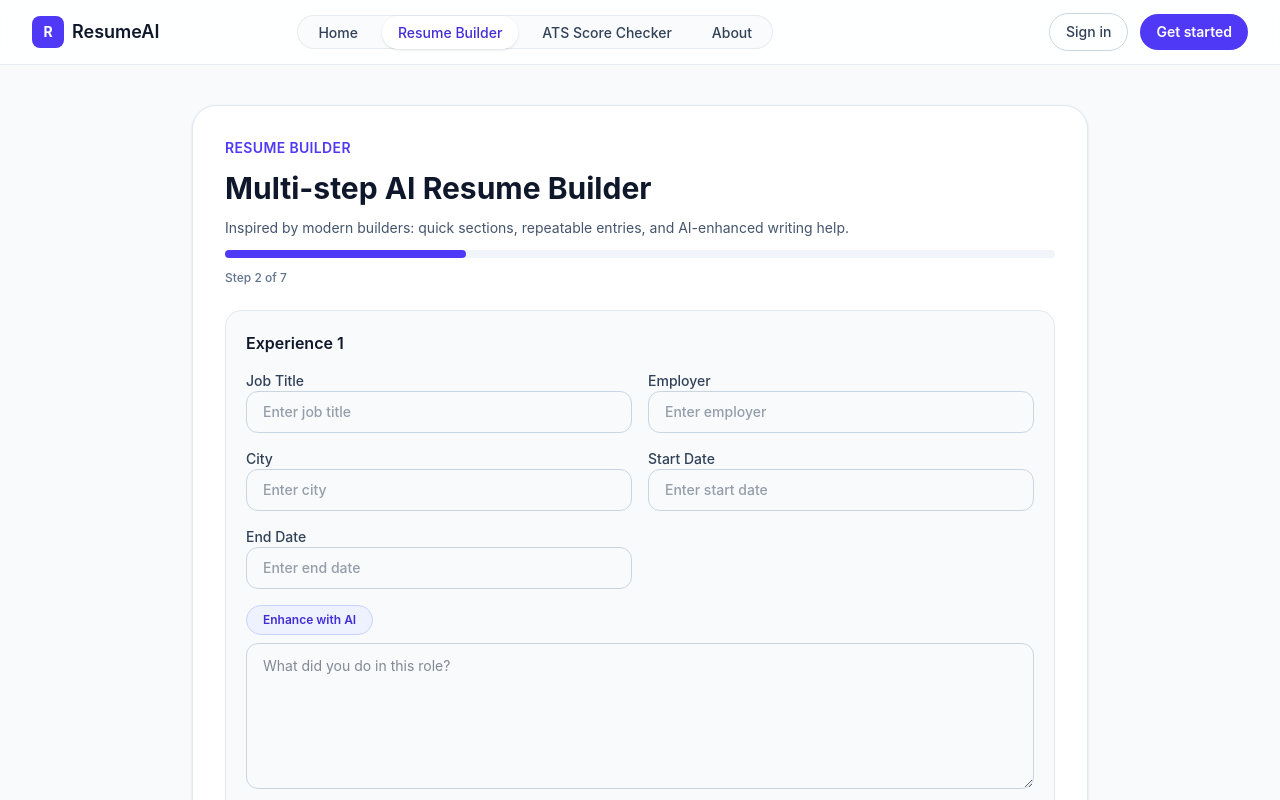
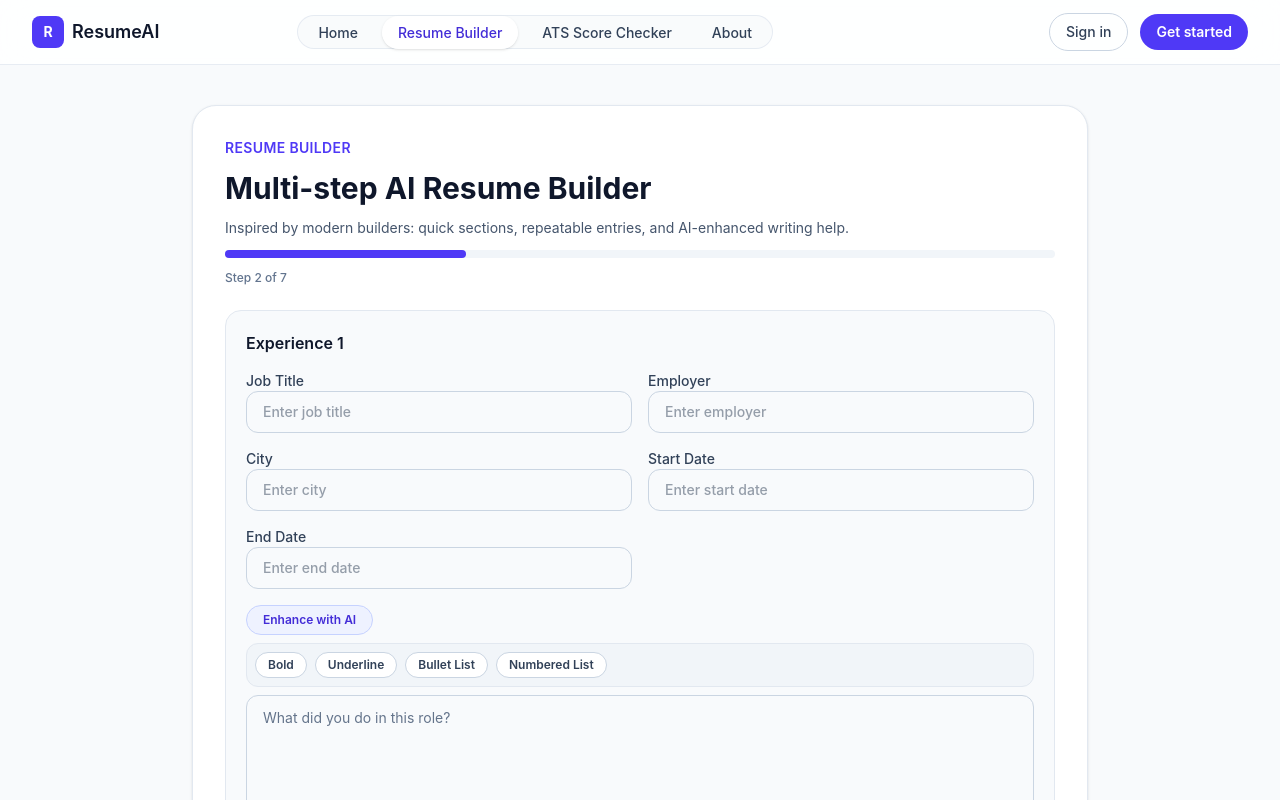
Before and after one commit to ap165/resumeAI, a React app: page /resume-builder in a window 1280 px wide. Both pictures are taken after a click on the button "Next". Shown: the top 800 px of the page. Built offline with nearby package versions, Linux system fonts and the light colour scheme; the HTML template or start-up script is replaced by a standard one.

Commit message:
Enhance resume form with rich text editors and link removal guards

```diff
--- a/src/features/resume/ResumeBuilder.jsx
+++ b/src/features/resume/ResumeBuilder.jsx
@@ -1,5 +1,60 @@
 import { useMemo, useState } from "react";
 import { getAiResponse } from "../../api/aiSummery";
+
+const stripHtml = (value = "") => value.replace(/<[^>]*>/g, "").trim();
+
+const toEditorHtml = (value = "") => {
+  if (!value) {
+    return "";
+  }
+
+  if (value.includes("<") && value.includes(">")) {
+    return value;
+  }
+
+  return value
+    .split("\n")
+    .filter(Boolean)
+    .map((line) => `<p>${line}</p>`)
+    .join("");
+};
+
+const RichTextEditor = ({ value, onChange, placeholder, minHeight = "140px" }) => {
+  const applyFormat = (command) => {
+    document.execCommand(command, false, null);
+  };
+
+  return (
+    <div className="space-y-2">
+      <div className="flex flex-wrap gap-2 rounded-xl border border-slate-200 bg-slate-100 p-2">
+        {[
+          ["bold", "Bold"],
+          ["underline", "Underline"],
+          ["insertUnorderedList", "Bullet List"],
+          ["insertOrderedList", "Numbered List"],
+        ].map(([command, label]) => (
+          <button
+            key={command}
+            type="button"
+            onClick={() => applyFormat(command)}
+            className="rounded-full border border-slate-300 bg-white px-3 py-1 text-xs font-semibold text-slate-700 hover:bg-slate-50"
+          >
+            {label}
+          </button>
+        ))}
+      </div>
+      <div
+        contentEditable
+        suppressContentEditableWarning
+        className="w-full rounded-xl border border-slate-300 px-4 py-3 text-sm focus:border-indigo-500 focus:outline-none"
+        style={{ minHeight }}
+        data-placeholder={placeholder}
+        onInput={(e) => onChange(e.currentTarget.innerHTML)}
+        dangerouslySetInnerHTML={{ __html: toEditorHtml(value) }}
+      />
+    </div>
+  );
+};
 
 const emptyExperience = {
   jobTitle: "",
@@ -130,6 +185,27 @@ const ResumeBuilder = () => {
     });
   };
 
+  const removeLink = (index) => {
+    setForm((prev) => {
+      if (prev.links.length === 1) {
+        return prev;
+      }
+
+      const item = prev.links[index];
+      if (item && hasAnyInput(item)) {
+        const shouldRemove = window.confirm("This link has data. Are you sure you want to remove it?");
+        if (!shouldRemove) {
+          return prev;
+        }
+      }
+
+      return {
+        ...prev,
+        links: prev.links.filter((_, itemIndex) => itemIndex !== index),
+      };
+    });
+  };
+
 
 
   // AI enhancement functions.
@@ -137,14 +213,14 @@ const ResumeBuilder = () => {
     console.log("Enhance called for:", section, index, field);
     if (section === "skills") {
 
-      let prompt = `Enhance the following resume skills section to be more ATS-friendly and impactful:\n\n${form.skills}\n\nPlease improve the phrasing, add relevant keywords, and make it concise.`;
+      let prompt = `Enhance the following resume skills section to be more ATS-friendly and impactful:\n\n${stripHtml(form.skills)}\n\nPlease improve the phrasing, add relevant keywords, and make it concise.`;
       const handleEnhanceSkills = async () => {
         try {
           const aiResponse = await getAiResponse(prompt);
           console.log("AI response for skills enhancement:", aiResponse);
           setForm((prev) => ({
             ...prev,
-            skills: `${aiResponse["choices"][0]["message"]["content"]}`,
+            skills: toEditorHtml(`${aiResponse["choices"][0]["message"]["content"]}`),
           }));
         } catch (error) {
           console.log("Error enhancing skills:", error);
@@ -157,13 +233,13 @@ const ResumeBuilder = () => {
 
     if (section === "summary") {
 
-      let prompt = `Enhance the following resume summary to be more concise, impactful, and aligned with target roles:\n\n${form.summary}\n\nPlease clarify the candidate's value proposition, highlight key strengths, and make it compelling for recruiters.`;
+      let prompt = `Enhance the following resume summary to be more concise, impactful, and aligned with target roles:\n\n${stripHtml(form.summary)}\n\nPlease clarify the candidate's value proposition, highlight key strengths, and make it compelling for recruiters.`;
 
         const handleEnhanceSummary = async () => {
         try {          const aiResponse = await getAiResponse(prompt);
           setForm((prev) => ({
             ...prev,
-            summary: `${aiResponse["choices"][0]["message"]["content"]}`,
+            summary: toEditorHtml(`${aiResponse["choices"][0]["message"]["content"]}`),
           }));
         } catch (error) {
           console.error("Error enhancing summary:", error);
@@ -179,7 +255,7 @@ const ResumeBuilder = () => {
         itemIndex === index
           ? {
               ...item,
-              [field]: `${item[field]}${item[field] ? "\n" : ""}Enhanced with AI: clarified impact, metrics, and outcomes.`,
+              [field]: `${toEditorHtml(item[field])}${item[field] ? "" : "<p>"}Enhanced with AI: clarified impact, metrics, and outcomes.${item[field] ? "" : "</p>"}`,
             }
           : item,
       ),
@@ -195,7 +271,7 @@ const ResumeBuilder = () => {
         const aiResponse = await getAiResponse(promptAIGenerate);
         setForm((prev) => ({
           ...prev,
-          summary: `${aiResponse["choices"][0]["message"]["content"]}`,
+          summary: toEditorHtml(`${aiResponse["choices"][0]["message"]["content"]}`),
         }));
       } catch (error) {
         console.error("Error generating summary:", error);
@@ -277,12 +353,10 @@ const ResumeBuilder = () => {
                   >
                     Enhance with AI
                   </button>
-                  <textarea
-                    rows={6}
-                    className="w-full rounded-xl border border-slate-300 px-4 py-3 text-sm focus:border-indigo-500 focus:outline-none"
+                  <RichTextEditor
                     placeholder={`What did you do in ${experience.jobTitle || "this role"}?`}
                     value={experience.responsibilities}
-                    onChange={(e) => updateArrayField("experiences", index, "responsibilities", e.target.value)}
+                    onChange={(value) => updateArrayField("experiences", index, "responsibilities", value)}
                   />
                 </div>
               </div>
@@ -355,12 +429,11 @@ const ResumeBuilder = () => {
             >
               Enhance with AI
             </button>
-            <textarea
-              rows={10}
-              className="w-full rounded-2xl border border-slate-300 px-4 py-3 text-sm focus:border-indigo-500 focus:outline-none"
+            <RichTextEditor
+              minHeight="220px"
               placeholder="Add your skills (technical, tools, soft skills, etc.)"
               value={form.skills}
-              onChange={(e) => setForm((prev) => ({ ...prev, skills: e.target.value }))}
+              onChange={(value) => setForm((prev) => ({ ...prev, skills: value }))}
             />
           </div>
         );
@@ -383,12 +456,11 @@ const ResumeBuilder = () => {
                 Enhance with AI
               </button>
             </div>
-            <textarea
-              rows={10}
-              className="w-full rounded-2xl border border-slate-300 px-4 py-3 text-sm focus:border-indigo-500 focus:outline-none"
+            <RichTextEditor
+              minHeight="220px"
               placeholder="Write a short professional summary"
               value={form.summary}
-              onChange={(e) => setForm((prev) => ({ ...prev, summary: e.target.value }))}
+              onChange={(value) => setForm((prev) => ({ ...prev, summary: value }))}
             />
           </div>
         );
@@ -396,7 +468,19 @@ const ResumeBuilder = () => {
         return (
           <div className="space-y-6">
             {form.links.map((link, index) => (
-              <div key={index} className="grid gap-4 rounded-2xl border border-slate-200 bg-slate-50 p-5 md:grid-cols-3">
+              <div key={index} className="space-y-3 rounded-2xl border border-slate-200 bg-slate-50 p-5">
+                <div className="flex items-center justify-between gap-3">
+                  <p className="text-sm font-semibold text-slate-800">Link {index + 1}</p>
+                  <button
+                    type="button"
+                    onClick={() => removeLink(index)}
+                    disabled={form.links.length === 1}
+                    className="rounded-full border border-rose-200 bg-rose-50 px-3 py-1 text-xs font-semibold text-rose-700 hover:bg-rose-100 disabled:cursor-not-allowed disabled:opacity-40"
+                  >
+                    Remove Link
+                  </button>
+                </div>
+                <div className="grid gap-4 md:grid-cols-3">
                 <label className="space-y-2 text-sm font-medium text-slate-700">
                   <span>Title</span>
                   <input
@@ -424,6 +508,7 @@ const ResumeBuilder = () => {
                     placeholder="About this link"
                   />
                 </label>
+                </div>
               </div>
             ))}
 
@@ -457,7 +542,7 @@ const ResumeBuilder = () => {
                   <div key={index}>
                     <p className="font-medium">{experience.jobTitle || "Job Title"} {experience.employer ? `— ${experience.employer}` : ""}</p>
                     <p className="text-slate-500">{[experience.city, experience.startDate, experience.endDate].filter(Boolean).join(" | ")}</p>
-                    <p className="whitespace-pre-line">{experience.responsibilities}</p>
+                    <div className="prose prose-sm max-w-none text-slate-700" dangerouslySetInnerHTML={{ __html: toEditorHtml(experience.responsibilities) }} />
                   </div>
                 ))}
               </div>
--- a/src/styles/index.css
+++ b/src/styles/index.css
@@ -1 +1,7 @@
 @import "tailwindcss";
+
+[contenteditable][data-placeholder]:empty:before {
+  content: attr(data-placeholder);
+  color: rgb(100 116 139);
+  pointer-events: none;
+}
```
